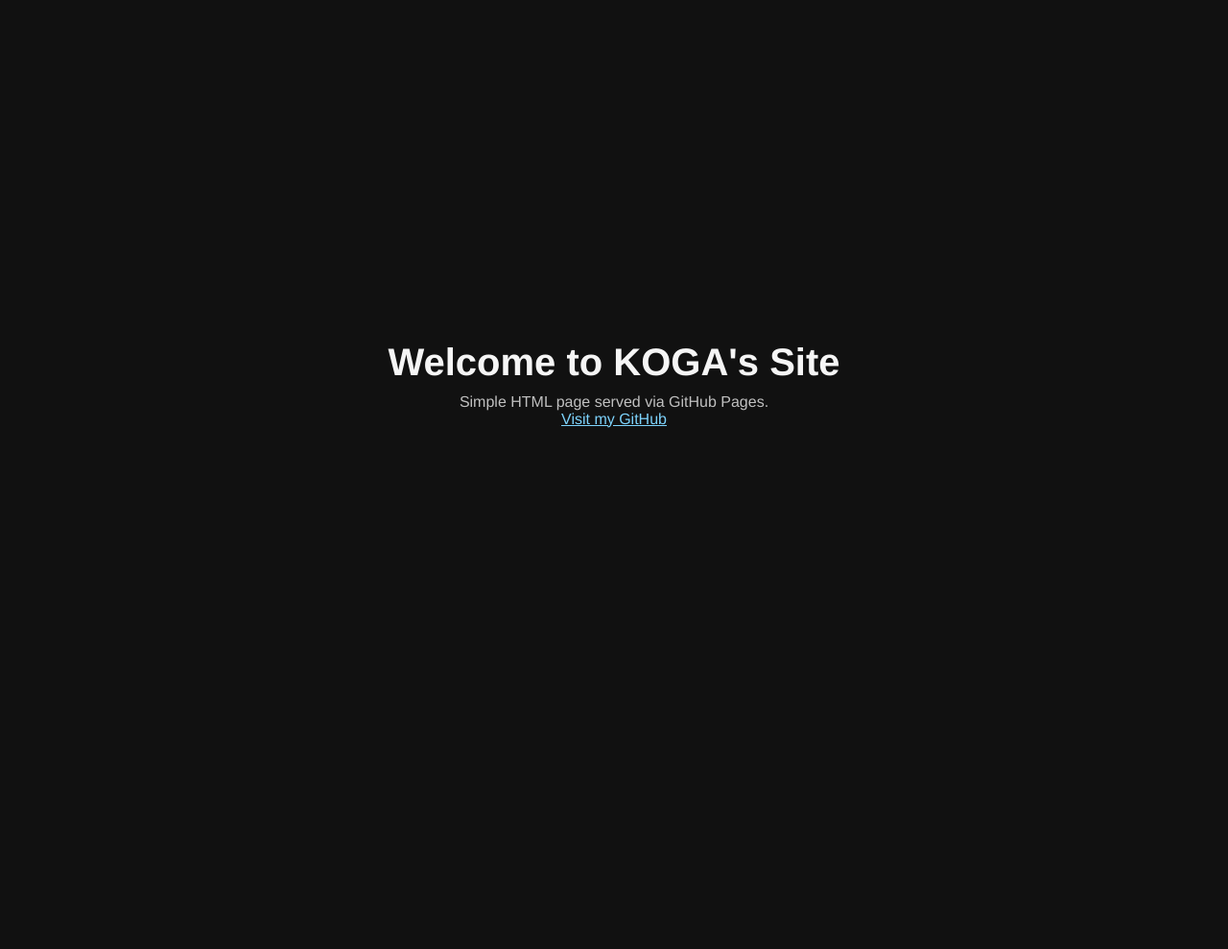
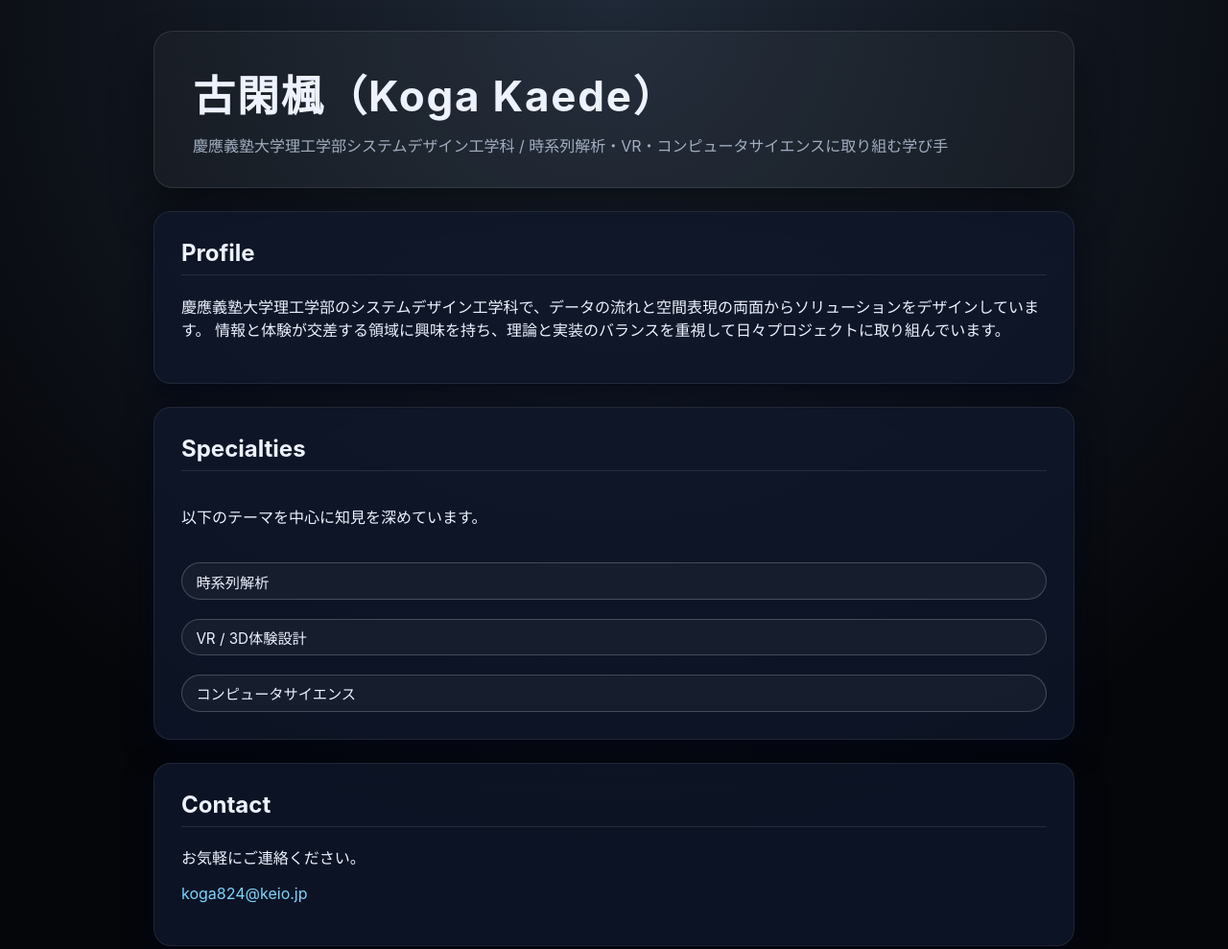
Before and after one commit to Kaede0824/koga-site, a plain HTML site: page index.html in a window 1280 px wide. Shown: the top 989 px of the page at 96% size. Before the commit the page ends 800 px from the top, so only its background shows below. Drawn offline with Linux system fonts and the light colour scheme.

Commit message:
Create intro page

```diff
--- a/index.html
+++ b/index.html
@@ -2,43 +2,128 @@
 <html lang="ja">
   <head>
     <meta charset="utf-8" />
-    <title>古閑楓のWebページ</title>
-    <meta name="description" content="Personal landing page hosted on GitHub Pages." />
+    <title>古閑楓（Koga Kaede） | 自己紹介</title>
+    <meta
+      name="description"
+      content="慶應義塾大学理工学部システムデザイン工学科・古閑楓（Koga Kaede）の自己紹介ページ"
+    />
     <meta name="viewport" content="width=device-width, initial-scale=1" />
     <style>
+      :root {
+        color-scheme: dark;
+        font-family: "Inter", "Helvetica Neue", system-ui, sans-serif;
+        background-color: #05060a;
+        color: #eef2ff;
+      }
       body {
-        font-family: "Helvetica Neue", Arial, sans-serif;
         margin: 0;
         min-height: 100vh;
+        background: radial-gradient(circle at top, #1f2937, #05060a 65%);
         display: flex;
+        justify-content: center;
+        padding: 2rem;
+      }
+      .page {
+        width: min(960px, 100%);
+        display: flex;
+        flex-direction: column;
+        gap: 1.5rem;
+      }
+      header {
+        background: rgba(255, 255, 255, 0.03);
+        border: 1px solid rgba(255, 255, 255, 0.1);
+        border-radius: 20px;
+        padding: 2rem 2.5rem;
+        box-shadow: 0 25px 40px rgba(5, 6, 10, 0.6);
+      }
+      header h1 {
+        font-size: clamp(2rem, 4vw, 2.75rem);
+        margin: 0;
+        letter-spacing: 0.04em;
+      }
+      header p {
+        margin: 0.6rem 0 0;
+        color: #a0aec0;
+      }
+      section {
+        background: rgba(15, 23, 42, 0.85);
+        border-radius: 18px;
+        padding: 1.75rem;
+        border: 1px solid rgba(255, 255, 255, 0.08);
+        box-shadow: 0 10px 30px rgba(2, 6, 23, 0.8);
+      }
+      section h2 {
+        margin-top: 0;
+        font-size: 1.5rem;
+        border-bottom: 1px solid rgba(255, 255, 255, 0.1);
+        padding-bottom: 0.5rem;
+      }
+      .grid {
+        display: grid;
+        gap: 1.25rem;
+      }
+      .skill-chip {
+        display: inline-flex;
         align-items: center;
-        justify-content: center;
-        background: #111;
-        color: #f5f5f5;
+        padding: 0.45rem 0.9rem;
+        border-radius: 999px;
+        border: 1px solid rgba(255, 255, 255, 0.2);
+        background: rgba(255, 255, 255, 0.04);
+        font-size: 0.95rem;
       }
-      main {
-        text-align: center;
+      .contact a {
+        color: #7dd3fc;
+        text-decoration: none;
       }
-      h1 {
-        font-size: 2.5rem;
-        margin: 0 0 0.25em;
+      .contact a:hover {
+        text-decoration: underline;
       }
-      p {
-        margin: 0;
-        color: #c0c0c0;
-      }
-      a {
-        color: #7dd3fc;
+      @media (max-width: 640px) {
+        body {
+          padding: 1rem;
+        }
+        header,
+        section {
+          padding: 1.25rem;
+        }
       }
     </style>
   </head>
   <body>
-    <main>
-      <h1>Welcome to KOGA's Site</h1>
-      <p>Simple HTML page served via GitHub Pages.</p>
-      <p>
-        <a href="https://github.com/koga" target="_blank" rel="noreferrer">Visit my GitHub</a>
-      </p>
-    </main>
+    <div class="page">
+      <header>
+        <h1>古閑楓（Koga Kaede）</h1>
+        <p>慶應義塾大学理工学部システムデザイン工学科 / 時系列解析・VR・コンピュータサイエンスに取り組む学び手</p>
+      </header>
+
+      <section>
+        <h2>Profile</h2>
+        <p>
+          慶應義塾大学理工学部のシステムデザイン工学科で、データの流れと空間表現の両面からソリューションをデザインしています。
+          情報と体験が交差する領域に興味を持ち、理論と実装のバランスを重視して日々プロジェクトに取り組んでいます。
+        </p>
+      </section>
+
+      <section>
+        <h2>Specialties</h2>
+        <div class="grid">
+          <p>以下のテーマを中心に知見を深めています。</p>
+          <div class="skill-chip">時系列解析</div>
+          <div class="skill-chip">VR / 3D体験設計</div>
+          <div class="skill-chip">コンピュータサイエンス</div>
+        </div>
+      </section>
+
+      <section class="contact">
+        <h2>Contact</h2>
+        <p>お気軽にご連絡ください。</p>
+        <p><a href="mailto:koga824@keio.jp">koga824@keio.jp</a></p>
+      </section>
+
+      <section>
+        <h2>Favorites</h2>
+        <p>日常に彩りを添えるものとして音楽を大切にしており、特にtoeの繊細なリズムと展開に魅力を感じています。</p>
+      </section>
+    </div>
   </body>
 </html>
```
